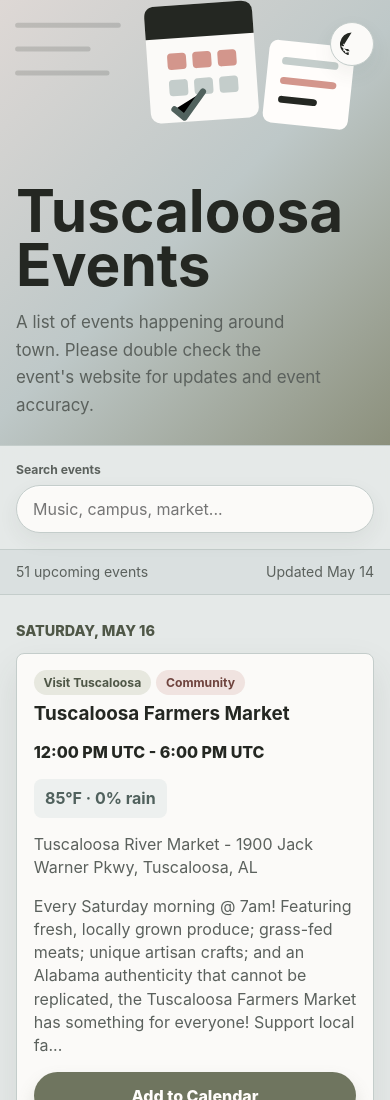
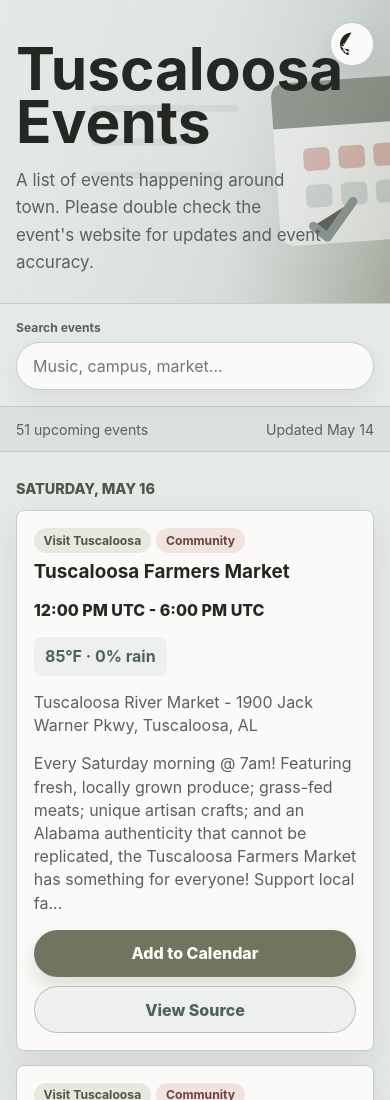
Before and after one commit to 67b/TuscaloosaEvents, a website: page index.html in a window 390 px wide. Shown: the top 1100 px of the page. Drawn offline with Linux system fonts and the light colour scheme.

Commit message:
Style calendar card hero

```diff
--- a/assets/styles.css
+++ b/assets/styles.css
@@ -57,9 +57,20 @@ a {
 }
 
 .site-header {
+  position: relative;
+  overflow: hidden;
   background:
     linear-gradient(135deg, #ded8d5 0%, #bec8c8 50%, #8c907c 100%);
   border-bottom: 1px solid var(--line);
+}
+
+.site-header::before {
+  content: "";
+  position: absolute;
+  inset: 0;
+  background:
+    linear-gradient(90deg, rgba(229, 233, 232, 0.94) 0%, rgba(229, 233, 232, 0.76) 42%, rgba(229, 233, 232, 0.1) 100%),
+    linear-gradient(180deg, rgba(36, 39, 34, 0.02), rgba(36, 39, 34, 0.08));
 }
 
 .site-header__inner,
@@ -74,8 +85,21 @@ a {
 
 .site-header__inner {
   position: relative;
+  z-index: 1;
   padding-block: 2.6rem 1.65rem;
   padding-right: 4.25rem;
+}
+
+.hero-art {
+  position: absolute;
+  top: 50%;
+  right: -1.5rem;
+  z-index: 0;
+  width: min(47rem, 68%);
+  height: auto;
+  color: #4f5747;
+  opacity: 0.88;
+  transform: translateY(-50%);
 }
 
 .github-link {
@@ -399,6 +423,21 @@ a:focus-visible {
   }
 }
 
+@media (max-width: 560px) {
+  .site-header::before {
+    background:
+      linear-gradient(90deg, rgba(229, 233, 232, 0.95) 0%, rgba(229, 233, 232, 0.82) 58%, rgba(229, 233, 232, 0.34) 100%),
+      linear-gradient(180deg, rgba(36, 39, 34, 0.02), rgba(36, 39, 34, 0.08));
+  }
+
+  .hero-art {
+    top: 56%;
+    right: -14rem;
+    width: 34rem;
+    opacity: 0.5;
+  }
+}
+
 @media (min-width: 1040px) {
   .event-grid {
     grid-template-columns: repeat(3, minmax(0, 1fr));
```
